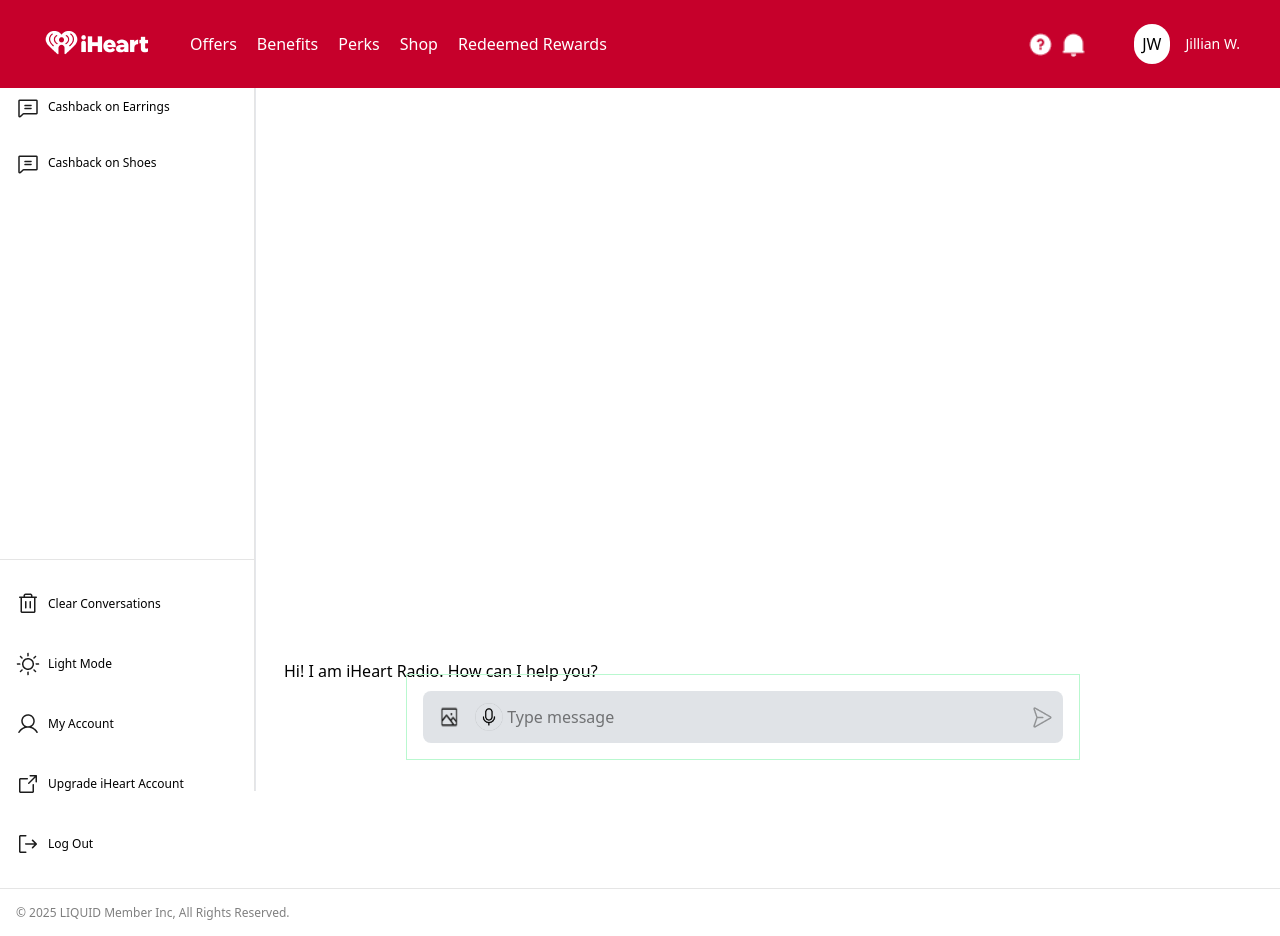
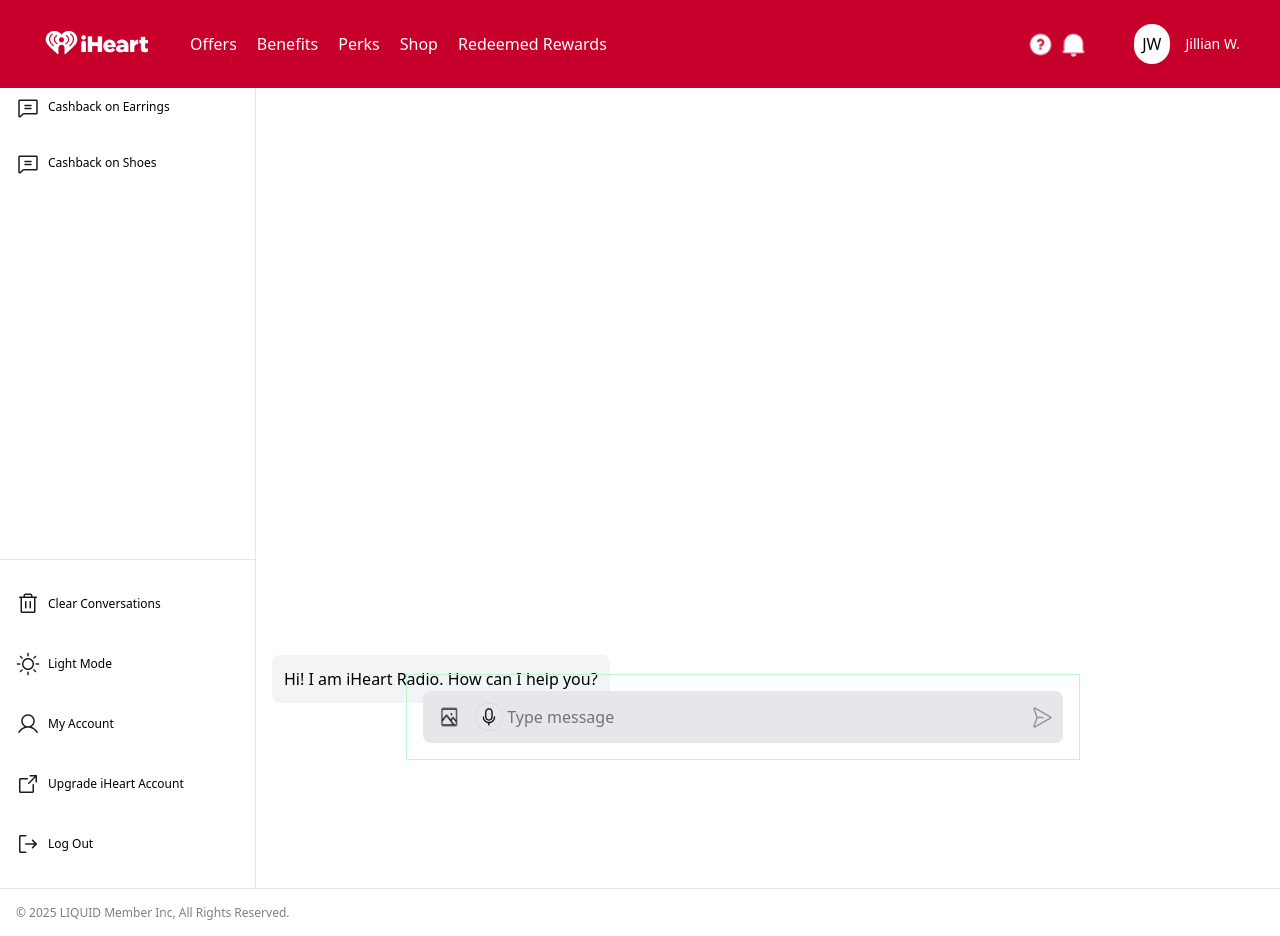
Before and after one commit to hudnellmarcus/iheart-landing-mock, a Next.js app: page /chat in a window 1280 px wide. Built offline with nearby package versions, Linux system fonts and the light colour scheme.

Commit message:
updates to user message bubble and product display hover

```diff
--- a/src/components/ChatInput.tsx
+++ b/src/components/ChatInput.tsx
@@ -20,7 +20,7 @@
   return (
     <form
       onSubmit={handleSubmit}
-      className="flex justify-between bg-gray-400/30 py-3 rounded-lg w-[50vw]"
+      className="flex justify-between bg-gray-200 py-3 rounded-lg w-[50vw]"
     >
       <div className="flex px-4 gap-4">
         <Image src="/Image.png" alt="image icon" width={20} height={20} />
--- a/src/components/ChatInterface.tsx
+++ b/src/components/ChatInterface.tsx
@@ -44,14 +44,7 @@
     // user message
     addNewMessage(text, "user");
 
-    //bot response with timeout
-    /* setTimeout(() => {
-      addNewMessage(
-        "Sure! Here are some stylish sunglasses that iHeart listeners are buying!",
-        "bot"
-      ); */
-
-    // add product display
+    // bot response with product display for sunglasses
     if (text.toLowerCase().includes("sunglasses")) {
       setTimeout(() => {
         setMessages((prevMessages) => [
@@ -69,45 +62,40 @@
 
   return (
     <div className="flex h-screen w-full overflow-hidden">
-      <div className="w-64 h-full flex flex-shrink-0 border-r border-gray-200">
+      <div className="w-64 h-full flex-shrink-0 border-r border-gray-200">
         <Sidebar />
       </div>
+
       {/* chat area */}
       <div className="flex-1 overflow-y-auto p-4 flex flex-col mx-auto">
         {/* chat messages */}
         <div className="max-w-3xl mt-auto mb-14 space-y-6">
           {messages.map((message) => (
-            <div
-              key={message.id}
-              className={`p-3 rounded-lg max-w-md ${
-                message.sender === "user"
-                  ? "ml-auto w-auto bg-gray-200 text-iheart-red"
-                  : ""
-              }`}
-            >
+            <div key={message.id} className="clear-both mb-4">
               {message.text === "product-sunglasses" ? (
                 <ProductDisplay
-                  title="💸 😎 Here are some stylish sunglasses thatiHeart listeners are buying!"
+                  title="💸 😎 Here are some stylish sunglasses that iHeart listeners are buying!"
                   products={sunglasses}
                 />
               ) : (
-                <p>{message.text}</p>
+                <p
+                  className={`rounded-lg ${
+                    message.sender === "user"
+                      ? "float-right bg-gray-200 text-iheart-red py-1 px-2 rounded-full clear-both"
+                      : "bg-gray-100 p-3 inline-block"
+                  }`}
+                >
+                  {message.text}
+                </p>
               )}
             </div>
           ))}
-          {/* <ProductDisplay
-        title="💸 😎 Here are some stylish sunglasses thatiHeart listeners are buying!"
-        products={sunglasses} /> */}
-          {/* <ProductDisplay
-        title="🤑 💄 Got it! Here are some Red Lipsticks that iHeart listeners are buying!"
-        products={premiumLipsticks} />
-          <ProductDisplay
-            title="🤑 💄 No problem! Here are some Red Lipsticks at a lower price"
-            products={budgetLipsticks}
-          />*/}
-          {/* <PodcastRecommendation podcast={podcasts[0]} /> */}
+
+          {/* Scroll anchor */}
           <div ref={messagesEndRef} />
         </div>
+
+        {/* Chat input */}
         <div className="p-4 fixed z-10 bottom-10 right-50 border border-green-200">
           <div className="max-w-3xl mx-auto">
             <ChatInput onSendMessage={handleSendMessage} />
--- a/src/components/ProductDisplay.tsx
+++ b/src/components/ProductDisplay.tsx
@@ -9,14 +9,16 @@
 export default function ProductDisplay({ title, products }: ProductDisplayProps) {
   return (
     <div className="w-[70vw] mb-8">
-      <div className="border border-blue-300 rounded-lg p-4">
+      <div className="rounded-lg p-4">
         <div className="flex items-center gap-2 mb-4">
           <h2 className="text-sm font-medium text-blue-800">{title}</h2>
         </div>
 
         <div className="flex space-x-10">
           {products.map(product => (
+          <div key={product.id} className="hover:scale-105 transition-transform duration-200">
             <ProductCard key={product.id} product={product} />
+          </div>
           ))}
         </div>
       </div>
```
